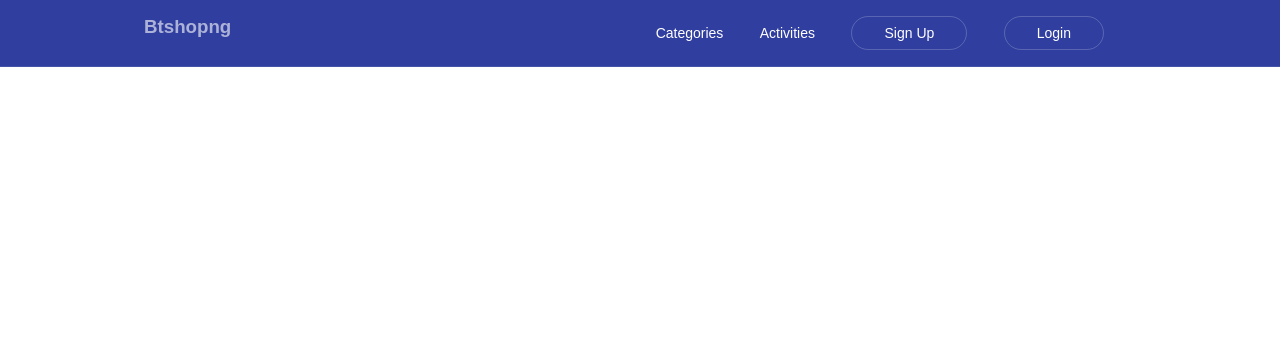
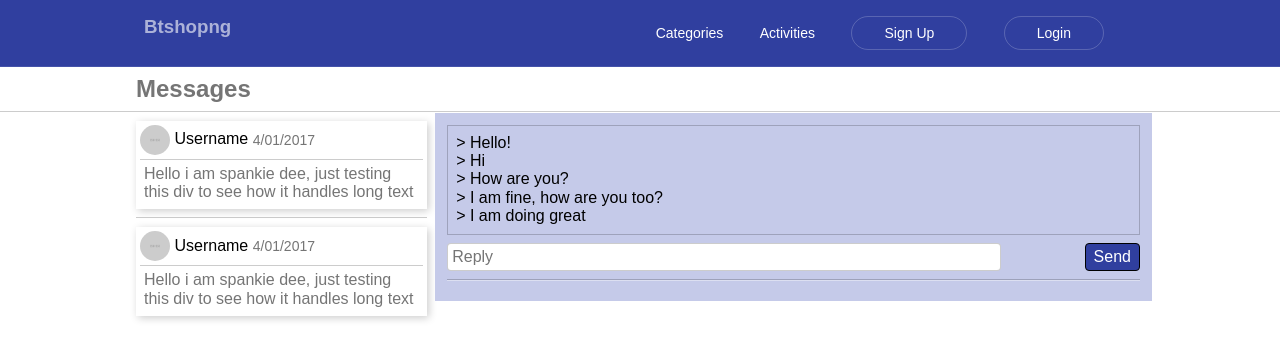
Before and after one commit to spankie/btshopng, a plain HTML site: page message.html in a window 1280 px wide. Drawn offline with Linux system fonts and the light colour scheme.

Commit message:
Messaging view prototype started

```diff
--- a/css/style.css
+++ b/css/style.css
@@ -9,6 +9,10 @@
 .secondary-text-color  { color: #757575; }
 .divider-color         { border-color: #BDBDBD; }
 
+.head h2 {
+    color: #757575;
+}
+
 hr.light {
     border: 0;
     height: 0;
@@ -16,8 +20,8 @@ hr.light {
     border-bottom: 1px solid rgba(255, 255, 255, 0.4);
 }
 
-.user {
-    vertical-align: middle;
+.v-align {
+    vertical-align: middle !important;
 }
 
 textarea {
--- a/message.html
+++ b/message.html
@@ -30,8 +30,60 @@
             </div>
         </nav>
 
+        <div class="head ph0 ph5-m ph6-l ma2">
+            <h2>Messages</h2>
+        </div><hr class="light">
+
+        <div class="msg_body ph0 ph5-m ph6-l cf">
+            <div class="msg_summary fl w-30 pa2">
+
+                <div class="shadow-4 pa1 cf">
+                    <div class="dib">
+                        <img src="img/logo.png" width="30" height="30" class="v-align br-100 b--black-10">
+                        <p class="dib v-align">Username</p>
+                    </div>
+                    <span class="v-align fw1 f6 secondary-text-color">4/01/2017</span>
+                    <hr class="light mt1">
+                    <div class="pa1 secondary-text-color">
+                        Hello i am spankie dee, just testing this div to see how it handles long text
+                    </div>
+                </div>
+
+                <hr class="light mv2">
+
+                <div class="shadow-4 pa1 cf">
+                    <div class="dib">
+                        <img src="img/logo.png" width="30" height="30" class="v-align br-100 b--black-10">
+                        <p class="dib v-align">Username</p>
+                    </div>
+                    <span class="v-align fw1 f6 secondary-text-color">4/01/2017</span>
+                    <hr class="light mt1">
+                    <div class="pa1 secondary-text-color">
+                        Hello i am spankie dee, just testing this div to see how it handles long text
+                    </div>
+                </div>
+            </div>
 
 
+
+            <div class="msg_chat fl w-70 pa2 light-primary-color">
+                <div class="pa1">
+
+                    <div class="chat ba b--black-20 pa2">
+                        <p>> Hello!</p>
+                        <p>> Hi</p>
+                        <p>> How are you?</p>
+                        <p>> I am fine, how are you too?</p>
+                        <p>> I am doing great</p>
+                    </div>
+                    <div class="reply mt2 cf">
+                        <p class="w-100"><input class="pa1 ba b--black-20 br2 w-80" type="text" name="reply" placeholder="Reply">
+                        <input class="ph2 pv1 dark-primary-color text-primary-color ba br2 fr" type="submit" name="submit_reply" value="Send"></p>
+                    </div>
+                    <hr class="light mv2">
+                </div>
+            </div>
+        </div>
 
         <!--/*<script src="js/scripts.js"></script>*/-->
     </body>
```
Also changed, not shown: item.html (+17 -17 lines).
